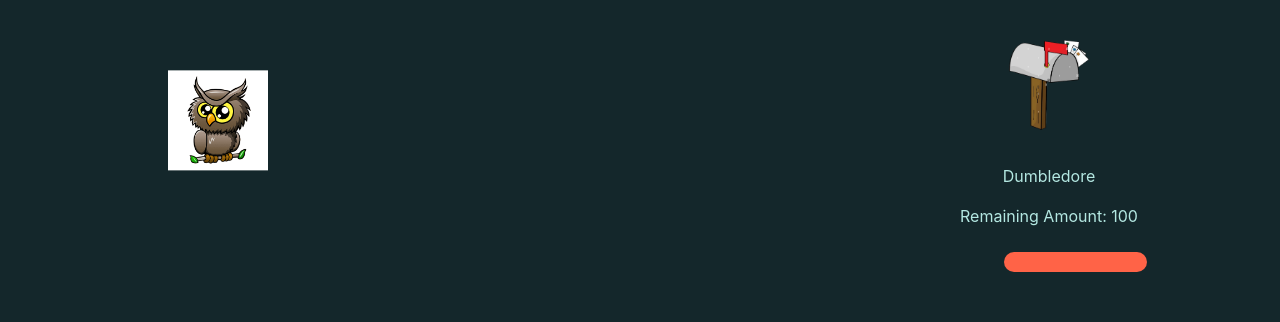
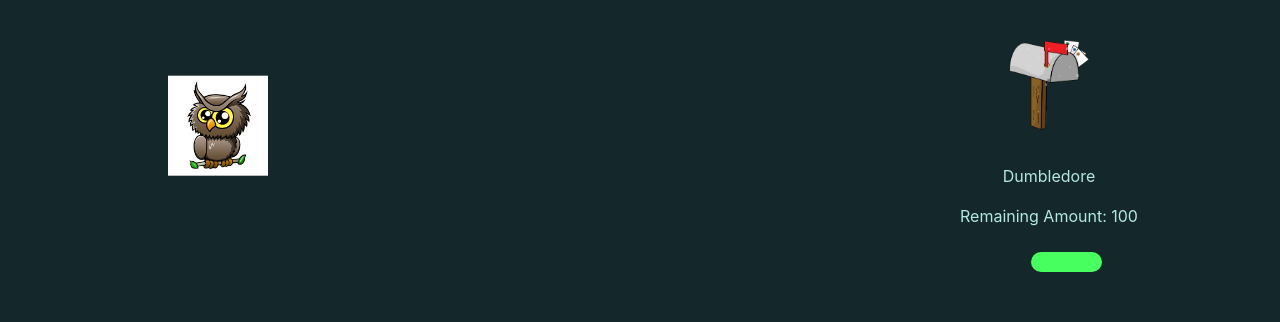
Before and after one commit to pali101/SupraMuPay, a React (Create React App) app in the folder transaction_ui/: page / in a window 1280 px wide. Shown: the part 400-722 px from the top of the page. Built offline with nearby package versions, Linux system fonts and the light colour scheme.

Commit message:
Owl transition time issue fixed+progress bar allignment resolved

```diff
--- a/transaction_ui/src/App.css
+++ b/transaction_ui/src/App.css
@@ -107,13 +107,14 @@ h1 {
 }
 
 .progress-bar {
-  width: 40%;
+  width: 20%;
+  margin: 20px auto;
   background-color: #ccc;
   height: 20px;
   border-radius: 10px;
   overflow: hidden;
-  margin-top: 10px;
-  left: 25%;
+  /* margin-top: 10px; */
+  left: 40%;
   position: absolute;
 }
 
@@ -144,7 +145,7 @@ h1 {
   position: absolute;
   left: 10vw;
   width: 80px;
-  animation: arcFly 5s ease-in-out forwards;
+  animation: arcFly 2s ease-in-out forwards;
   /* z-index: 2 */
 }
 
@@ -174,7 +175,7 @@ h1 {
 }
 
 .global-progress-section .progress-bar {
-  width: 80%;
+  width: 40%;
   background-color: #ccc;
   height: 20px;
   border-radius: 10px;
@@ -184,6 +185,6 @@ h1 {
 
 .global-progress-section .progress-bar-fill {
   height: 100%;
-  background-color: #ff6347; /* Tomato color for the second progress bar */
+  background-color: #47ff5f; /* Tomato color for the second progress bar */
   transition: width 0.5s ease;
 }
--- a/transaction_ui/src/App.js
+++ b/transaction_ui/src/App.js
@@ -7,12 +7,7 @@ import owlImage from './assets/owl.png';
 import letterImage from './assets/letter.png';
 
 let N = 100; // Global variable for total remaining amount
-const SparklyThing = () => (
-  // Note: the parent of Sparkle must be positioned relatively or absolutely
-  <div style={{ position: 'relative' }}>
-    <Sparkle />
-  </div>
-)
+
 function App() {
   const [coins, setCoins] = useState(0); // Coins to send
   const [tripProgress, setTripProgress] = useState(0); // Progress for each trip
@@ -30,14 +25,18 @@ function App() {
 
       // Simulate trip progress for each trip (0 -> 100%)
       let tripProgress = 0;
+      const totalDuration = 2000; // Duration of one trip in ms
+      const stepDuration = 200; // Update progress every 100ms
+      const progressStep = 100 / (totalDuration / stepDuration); // Step size to reach 100%
+
       const progressInterval = setInterval(() => {
-        tripProgress += 10; // Increment by 10%
-        setTripProgress(tripProgress); // Update trip progress
+        tripProgress += progressStep; // Increment by calculated step
+        setTripProgress(Math.min(tripProgress, 100)); // Ensure it doesn't exceed 100%
 
         if (tripProgress >= 100) {
           clearInterval(progressInterval); // Stop when progress reaches 100%
         }
-      }, 100); // Smooth progress every 100ms
+      }, stepDuration);
 
       // Update global remaining amount after completing the current trip
       setRemainingAmount((prev) => prev - 10);
@@ -50,10 +49,11 @@ function App() {
         setTimeout(() => {
           setShowSuccessMessage(true);
           setDeliveryInProgress(false); // Unlock the form
-        }, 500);
+        }, 1000);
       }
-    }, 1000); // 1-second delay between trips
+    }, 2000); // 1-second delay between trips
   };
+
 
   const handleSendCoins = () => {
     if (coins <= 0 || deliveryInProgress || coins > remainingAmount) return;
@@ -81,18 +81,13 @@ function App() {
             maxSize={6}
             overflowPx={10}
 
-          // How quickly sparkles disappear; in other words, how quickly
-          // new sparkles are created.
+            // How quickly sparkles disappear
             fadeOutSpeed={70}
-
             // Whether we should create an entirely new sparkle when one
             // fades out. If false, we'll just reset the opacity, keeping
             // all other attributes of the sparkle the same.
             newSparkleOnFadeOut={true}
-
             flicker={true}
-
-          // How quickly the "flickering" should happen.
             // One of: 'slowest', 'slower', 'slow', 'normal', 'fast', 'faster', 'fastest'
             flickerSpeed={'slower'}
           />
@@ -146,10 +141,13 @@ function App() {
             alt="Owl"
             className={`owl-image ${flightCount > 0 ? 'owl-flying' : ''}`}
             style={{
-              animationDelay: `${(flightCount - 1) * 1}s`, // Delay animation for each trip
+              animationDuration: '2s', // Match this to the interval duration
+              animationDelay: `${(flightCount - 1) * 2}s`, // Delay for each trip
               animationPlayState: 'running', // Ensure the animation plays fully each trip
             }}
           />
+
+
           <div className="letterbox">
             <img src={letterImage} alt="Letter" className="letter-image" />
             <p>Dumbledore</p>
--- a/transaction_ui/src/animations.css
+++ b/transaction_ui/src/animations.css
@@ -6,7 +6,6 @@
     transform: translateY(-10px);
   }
 }
-
 @keyframes arcFly {
   0% {
       transform: translate(0, 0);
@@ -21,6 +20,6 @@
       transform: translate(60vw, -50px);  /* Start descending */
   }
   100% {
-      transform: translate(80vw, 0); /* Land before reaching the edge */
+      transform: translate(75vw, -10px); /* Fine-tune to match letterbox */
   }
 }
```
Lines whose indentation alone changed are shown as unchanged.
